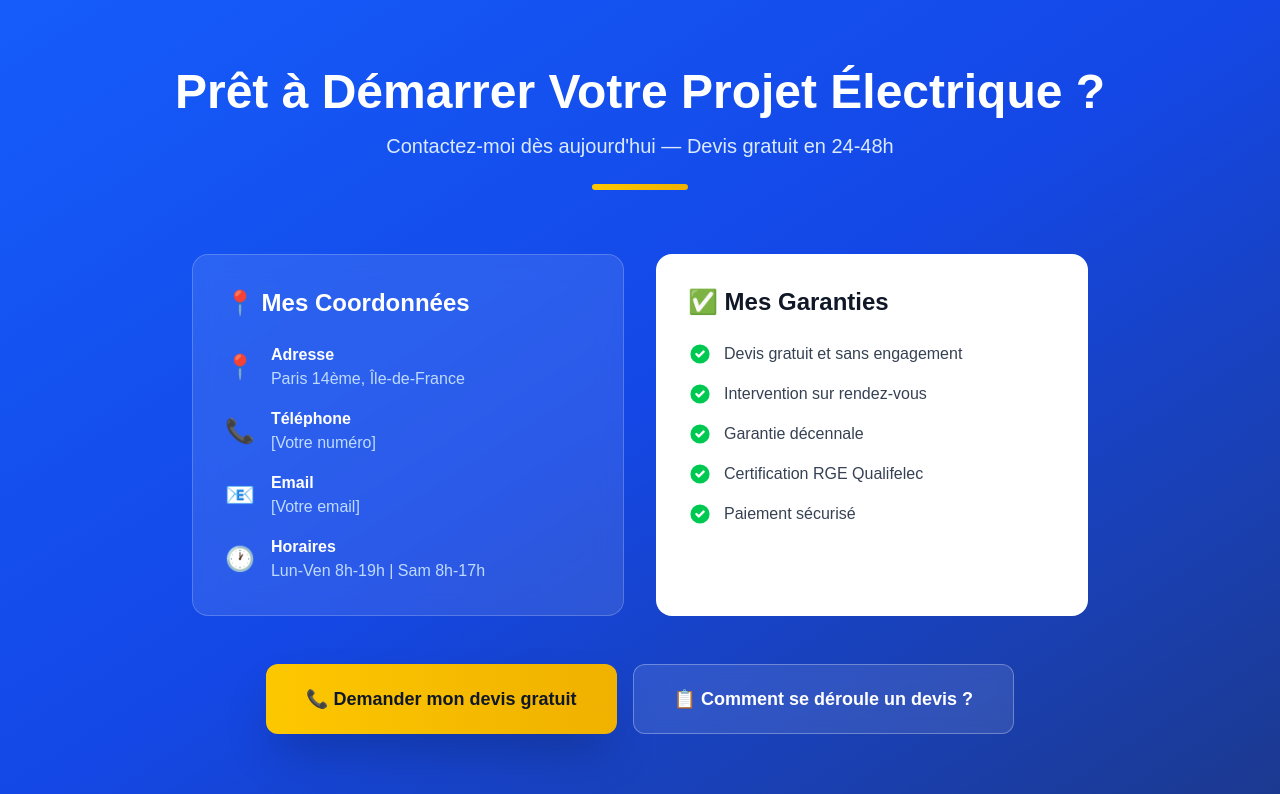
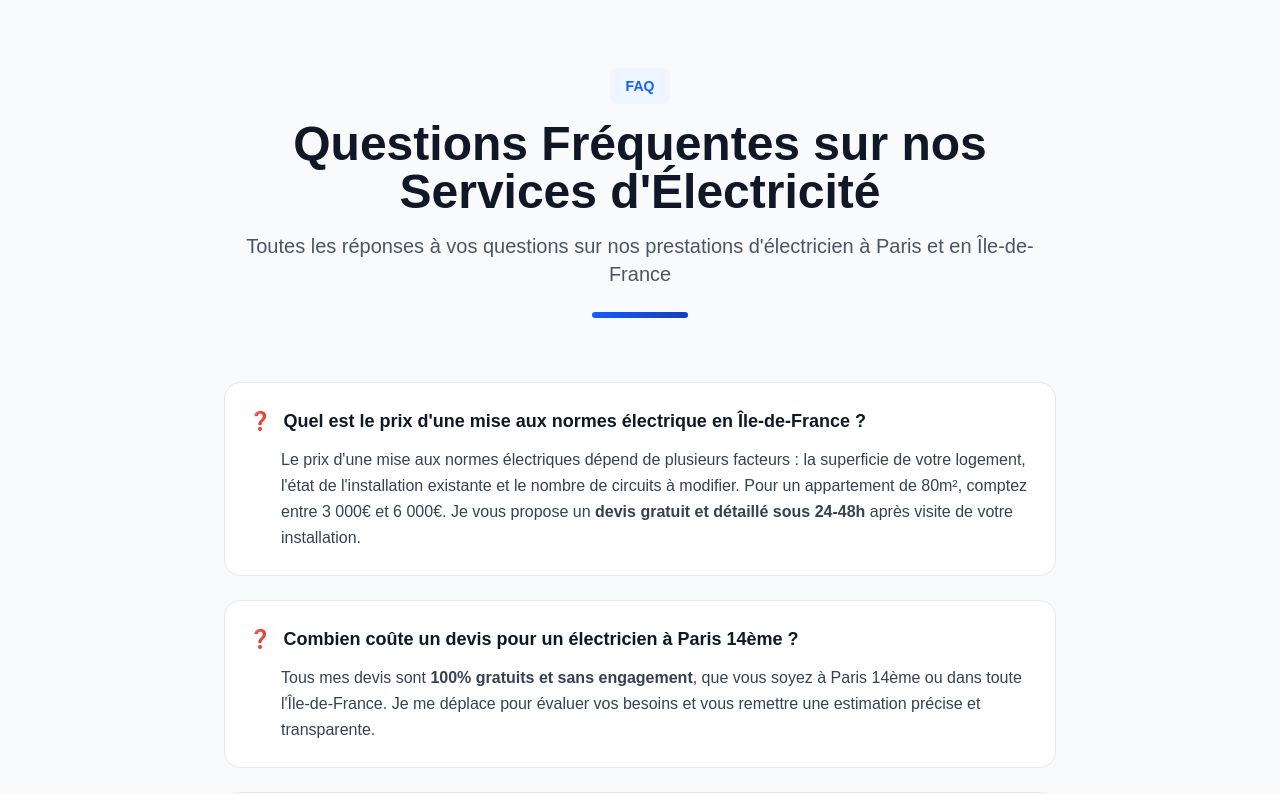
Before and after one commit to alvisebalistreri-web/artisan-folliot-preview, a Next.js app: page / in a window 1280 px wide. Shown: the part 8440-9234 px from the top of the page. Built offline with nearby package versions, Linux system fonts and the light colour scheme.

Commit message:
Ajout section FAQ SEO - 4 questions stratégiques pour featured snippets Google

```diff
--- a/app/page.tsx
+++ b/app/page.tsx
@@ -742,6 +742,57 @@ export default function Home() {
         </div>
       </section>
 
+      {/* ==================== FAQ ==================== */}
+      <section id="faq" className="py-20 bg-gray-50">
+        <div className="max-w-4xl mx-auto px-4 sm:px-6 lg:px-8">
+          <div className="text-center mb-16">
+            <div className="inline-block bg-blue-50 text-blue-600 px-4 py-2 rounded-lg font-semibold text-sm mb-4">FAQ</div>
+            <h2 className="text-3xl sm:text-4xl lg:text-5xl font-bold text-gray-900 mb-4">
+              Questions Fréquentes sur nos Services d'Électricité
+            </h2>
+            <p className="text-xl text-gray-600">
+              Toutes les réponses à vos questions sur nos prestations d'électricien à Paris et en Île-de-France
+            </p>
+            <div className="w-24 h-1.5 bg-gradient-to-r from-blue-600 to-blue-800 mx-auto rounded-full mt-6"></div>
+          </div>
+
+          <div className="space-y-6">
+            {[
+              {
+                question: 'Quel est le prix d\'une mise aux normes électrique en Île-de-France ?',
+                answer: 'Le prix d\'une mise aux normes électriques dépend de plusieurs facteurs : la superficie de votre logement, l\'état de l\'installation existante et le nombre de circuits à modifier. Pour un appartement de 80m², comptez entre 3 000€ et 6 000€. Je vous propose un <strong>devis gratuit et détaillé sous 24-48h</strong> après visite de votre installation.'
+              },
+              {
+                question: 'Combien coûte un devis pour un électricien à Paris 14ème ?',
+                answer: 'Tous mes devis sont <strong>100% gratuits et sans engagement</strong>, que vous soyez à Paris 14ème ou dans toute l\'Île-de-France. Je me déplace pour évaluer vos besoins et vous remettre une estimation précise et transparente.'
+              },
+              {
+                question: 'Quels sont les délais d\'intervention pour un dépannage électrique ?',
+                answer: 'J\'interviens <strong>sur rendez-vous du lundi au vendredi de 8h à 19h et le samedi de 8h à 17h</strong>. Pour les dépannages, je vous propose un créneau sous 24-48h selon la disponibilité. En cas d\'urgence (odeur de brûlé, étincelles), contactez-moi immédiatement.'
+              },
+              {
+                question: 'La garantie décennale est-elle incluse dans tous vos travaux ?',
+                answer: 'Oui, absolument. <strong>Toutes mes interventions sont couvertes par la garantie décennale</strong> (valable 10 ans), ainsi que par mon assurance Responsabilité Civile Professionnelle. Vous êtes également protégé par ma certification RGE et ma qualification Qualifelec.'
+              }
+            ].map((faq, index) => (
+              <div key={index} className="bg-white rounded-2xl p-6 border border-gray-200 hover:shadow-lg transition">
+                <h3 className="text-lg font-bold text-gray-900 mb-3 flex items-start">
+                  <span className="text-blue-600 mr-3 flex-shrink-0">❓</span>
+                  {faq.question}
+                </h3>
+                <p className="text-gray-700 leading-relaxed pl-8" dangerouslySetInnerHTML={{ __html: faq.answer }} />
+              </div>
+            ))}
+          </div>
+
+          <div className="text-center mt-12">
+            <a href="#contact" className="inline-flex items-center bg-gradient-to-r from-blue-600 to-blue-800 text-white px-8 py-4 rounded-xl font-semibold hover:from-blue-700 hover:to-blue-900 transition shadow-lg">
+              📞 Une autre question ? Contactez-moi
+            </a>
+          </div>
+        </div>
+      </section>
+
       {/* ==================== CTA FINAL ==================== */}
       <section id="contact" className="py-20 bg-gradient-to-br from-blue-600 via-blue-700 to-blue-900">
         <div className="max-w-7xl mx-auto px-4 sm:px-6 lg:px-8">
```
